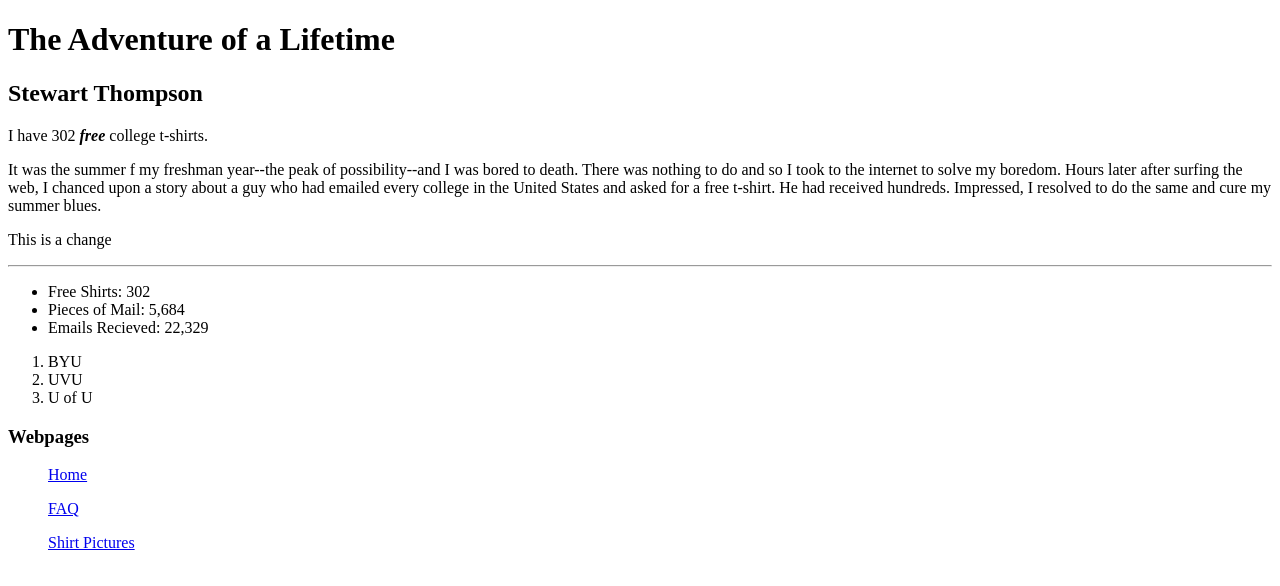
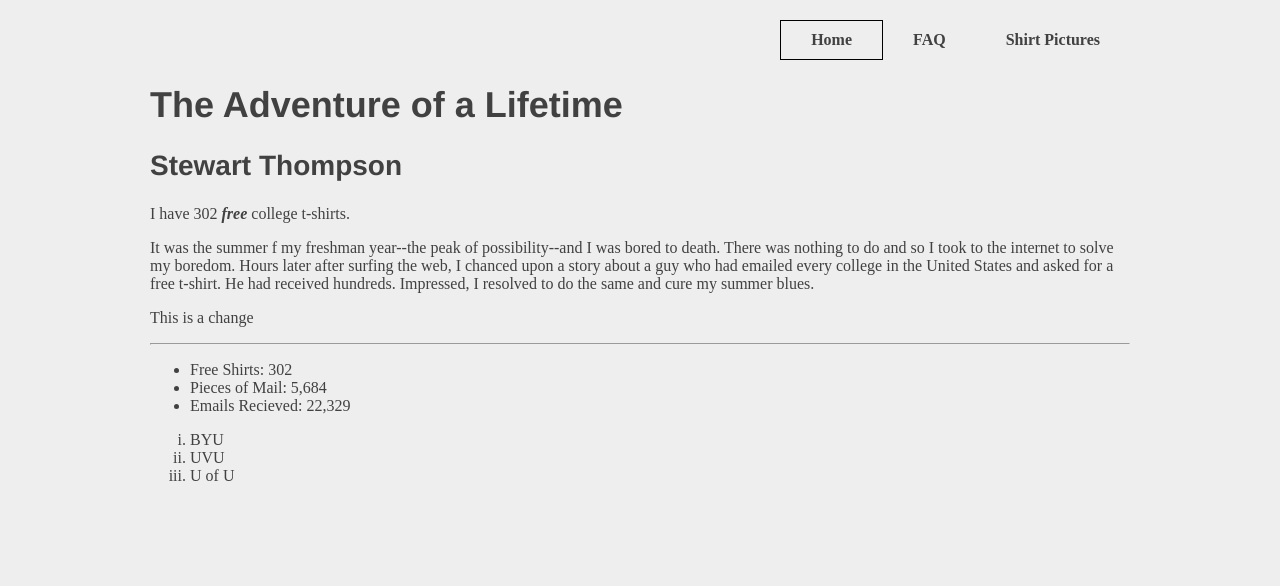
Before and after one commit to Stewman9000/FreeCollegeShirts, a plain HTML site: page Pages/home.html in a window 1280 px wide. Drawn offline with Linux system fonts and the light colour scheme.

Commit message:
Commit September 15,2020. Added Menu

```diff
--- /dev/null
+++ b/CSSFiles/styles.css
@@ -0,0 +1,75 @@
+/** {
+  margin: 0; Removes all browser settings
+  padding: 0;
+  box-sizing: border-box;
+}*/
+
+
+body {
+  color: #414141; /*Dark Gray*/
+	background-color: #EEEEEE; /*Light Gray*/
+	margin: 20px 150px;
+}
+
+h1, h2, h3, h4, h5, h6 {
+  font-family: "Helvetica", "Arial", sans-serif;
+}
+
+h1 {
+	font-size: 36px;
+}
+h2 {
+	font-size: 28px;
+}
+
+ol {
+  list-style-type: lower-roman;
+}
+
+
+a {
+	text-decoration: none;
+	color: #414141;
+  font-weight: bold;
+}
+
+p {
+  text-align: left;
+}
+
+.navigationbar-ul {
+  list-style-type: none;
+  margin: 0;
+  padding: 0;
+  overflow: hidden;
+	color: #414141
+  background-color: #333;
+}
+
+.navigationbar-li {
+  float: right;
+}
+
+.navigationbar-li-a {
+  display: block;
+  color: #414141;
+  text-align: center;
+  padding: 11px 30px;
+  text-decoration: none;
+}
+
+
+/* Change the link color to #C8C8C8 (darker gray) on hover */
+.navigationbar-li-a:hover{
+  background-color: #C8C8C8;
+}
+
+.navigationbar-li-a-active {
+  display: block;
+  color: #414141;
+  text-align: center;
+  padding: 10px 30px;
+  text-decoration: none;
+	border: 1px solid black;
+	box-sizing: border-box;
+}
--- a/Pages/home.html
+++ b/Pages/home.html
@@ -1,11 +1,21 @@
 <!DOCTYPE html>
 <html lang ='en'>
   <head>
+		<meta charset='utf-8'/>
     <title>Free College Shirts!</title>
+		<link rel="stylesheet" href="../CSSFiles/styles.css">
   </head>
+	<!-- Navigation Bar-->
+	<div class="navigationbar-ul">
+		<a href='pictures-of-the-shirts.html'><div class="navigationbar-li navigationbar-li-a">Shirt Pictures</div></a>
+		<a href='faq.html'><div class="navigationbar-li navigationbar-li-a">FAQ</div></a>
+		<a class="active" href='home.html'><div class="navigationbar-li navigationbar-li-a-active ">Home</div></a>
+	</div>
+
   <body>
 		<h1>The Adventure of a Lifetime</h1>
 		<h2>Stewart Thompson</h2>
+
     <p>I have 302 <em><strong>free</strong></em> college t-shirts.</p>
     <p>It was the summer f my freshman year--the peak of possibility--and I was bored to death. There was nothing to do and so I took to the internet to solve my boredom. Hours later after surfing the web, I chanced upon a story about a guy who had emailed every college in the United States and asked for a free t-shirt. He had received hundreds. Impressed, I resolved to do the same and cure my summer blues.</p>
     <p>This is a change</p>
@@ -21,13 +31,5 @@
 			<li>UVU</li>
 			<li>U of U</li>
 		</ol>
-
-		<!-- Navigation -->
-		<h3>Webpages</h3>
-		<ul>
-			<p><a href='home.html'>Home</a></p>
-			<p><a href='faq.html'>FAQ</a></p>
-			<p><a href='pictures-of-the-shirts.html'>Shirt Pictures</a></p>
-		</ul>
 	</body>
 </html>
```
Also changed, not shown: Pages/faq.html (+9 -8 lines), Pages/pictures-of-the-shirts.html (+9 -7 lines), Images/Misc/extras.html (deleted).
